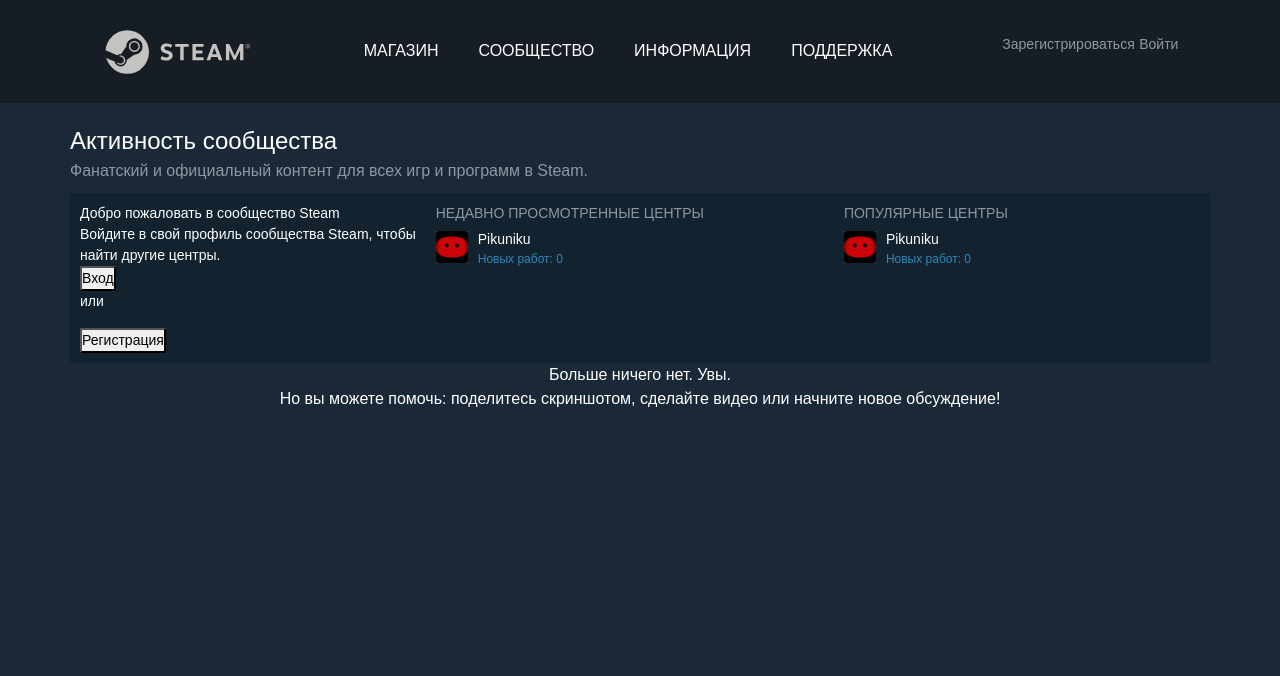
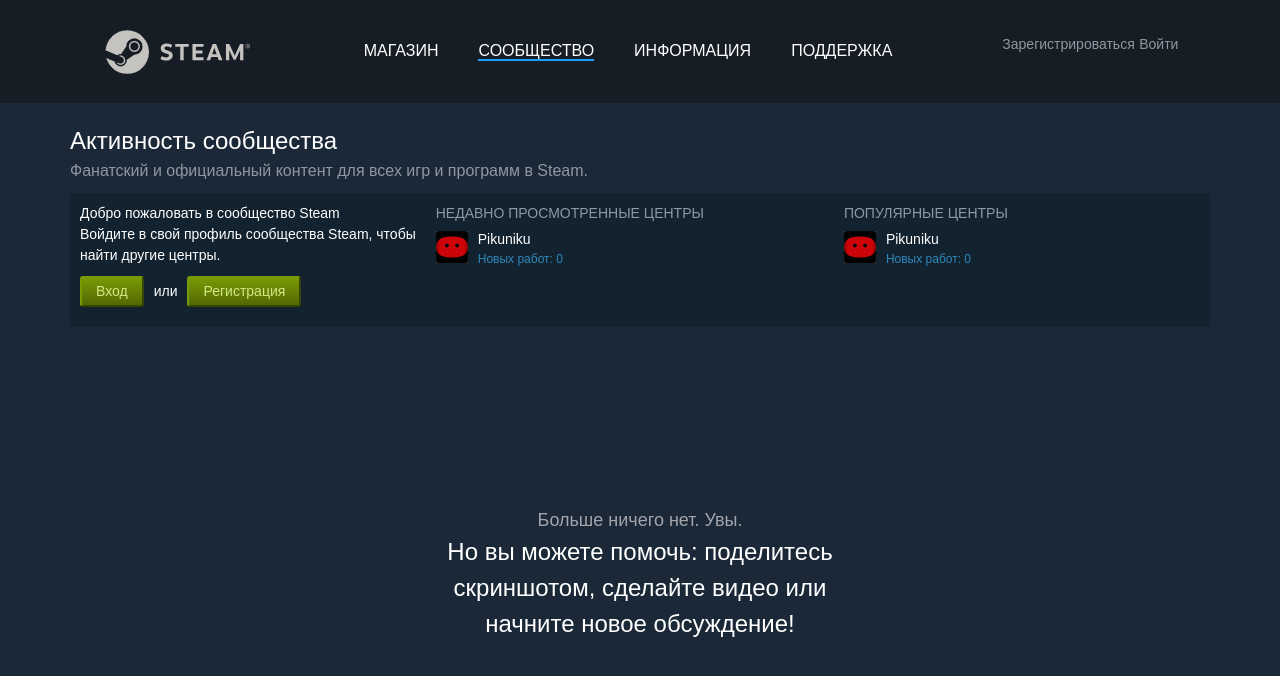
Before and after one commit to Aleksan0922/Stearncommunity, a Flask app: page /community in a window 1280 px wide. Shown: the top 676 px of the page. Run offline with Flask 3, Linux system fonts and the light colour scheme; some libraries are stand-ins or nearby versions.

Commit message:
Добавил сообщество и инфо

```diff
--- a/main.py
+++ b/main.py
@@ -47,6 +47,16 @@ def community():
     return render_template('community.html', path='/community')
 
 
+@app.route('/info')
+def info():
+    return render_template('information.html', path='/info')
+
+
+@app.route('/help')
+def help():
+    return render_template('help.html', path='/help')
+
+
 @login_manager.user_loader
 def load_user(user_id):
     db_sess = db_session.create_session()
--- a/static/css/style.css
+++ b/static/css/style.css
@@ -193,7 +193,88 @@ body {
     color: #2f89bc;
 }
 
+.community-login {
+    padding: 10px 0;
+    display: flex;
+}
+
+.community-or {
+    margin: 5px 10px;
+    vertical-align: bottom;
+}
+
+.community-login-button {
+    background: linear-gradient(180deg, #799905 0%, #536904 100%);
+    border-radius: 3px;
+    border-color: #799905;
+    padding: 0 14px;
+}
+
+.community-login-src:hover {
+    color: white;
+    text-decoration: none;
+}
+
+.community-login-src {
+    cursor: pointer;
+    text-decoration: none;
+    color: #d2e885;
+}
 
 .community-game-publications {
     text-align: center;
+    margin-top: 180px;
 }
+
+.community-game-publications-text {
+    font-size: 24px;
+}
+
+.community-game-publications-count {
+    color: #a4a5aa;
+    font-size: 18px;
+}
+
+
+
+.help-title {
+    font-size: 24px;
+    margin: 14px 0;
+}
+
+.help-text {
+    margin: 14px 0;
+    font-size: 18px;
+    color: #5eafde;
+}
+
+.help-login {
+    background-color: #0b1726;
+}
+
+.help-login-text {
+    text-align: center;
+    color: #c6d4df;
+}
+
+.help-login-buttons {
+    text-align: center;
+}
+
+.help-login-button {
+    padding: 5px 50px;
+    background-color: #67c1f5;
+    border-color: #67c1f5;
+    border-radius: 3px;
+}
+
+.help-authorisation-button {
+    padding: 5px 30px;
+    background-color: #2d3d50;
+    border-color: #2d3d50;
+    border-radius: 3px;
+}
+
+.help-login-src {
+    color: white;
+}
--- a/templates/base.html
+++ b/templates/base.html
@@ -27,7 +27,11 @@
                     {% endif %}
                 </li>
                 <li class="header-item">
-                    <a href="/community" class="main-community">СООБЩЕСТВО</a>
+                    {% if path == '/community' %}
+                        <a href="/community" class="main-community is-here">СООБЩЕСТВО</a>
+                    {% else %}
+                        <a href="/community" class="main-community">СООБЩЕСТВО</a>
+                    {% endif %}
                 </li>
                 {% if current_user.is_authenticated %}
                     <li class="header-item">
@@ -38,7 +42,11 @@
                     </li>
                 {% else %}
                     <li class="header-item">
-                        <a href="/info" class="main-info">ИНФОРМАЦИЯ</a>
+                        {% if path == '/info' %}
+                            <a href="/info" class="main-info is-here">ИНФОРМАЦИЯ</a>
+                        {% else %}
+                            <a href="/info" class="main-info">ИНФОРМАЦИЯ</a>
+                        {% endif %}
                     </li>
                 {% endif %}
                 <li class="header-item">
--- a/templates/community.html
+++ b/templates/community.html
@@ -18,9 +18,9 @@
                             Войдите в свой профиль сообщества Steam, чтобы<br> найти другие центры.
                         </div>
                         <div class="community-login">
-                            <button class="community-login-button">Вход</button>
+                            <button class="community-login-button"><a href="/login" class="community-login-src">Вход</a></button>
                             <p class="community-or">или</p>
-                            <button class="community-login-button">Регистрация</button>
+                            <button class="community-login-button"><a href="/register" class="community-login-src">Регистрация</a></button>
                         </div>
                     {% endif %}
                 </div>
@@ -52,7 +52,7 @@
             <div class="community-game-publications">
                 <div class="community-game-publications-count">Больше ничего нет. Увы.</div>
                 <div class="community-game-publications-text">
-                    Но вы можете помочь: поделитесь скриншотом, сделайте видео или начните новое обсуждение!
+                    Но вы можете помочь: поделитесь <br>скриншотом, сделайте видео или <br>начните новое обсуждение!
                 </div>
             </div>
         </div>
```
Also changed, not shown: templates/help.html (added, +24 -0 lines), templates/information.html (added, +9 -0 lines), static/images/steam-info.png (added).
